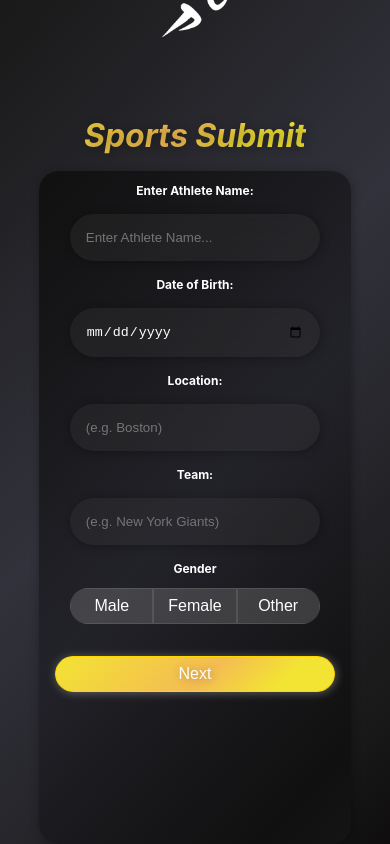
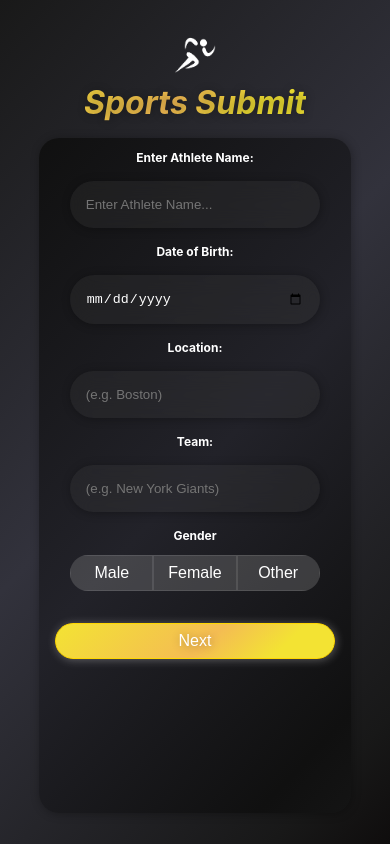
Before and after one commit to sgapnayr/sportssubmit, a React (Create React App) app: page / in a window 390 px wide. Built offline with nearby package versions, Linux system fonts and the light colour scheme; the HTML template or start-up script is replaced by a standard one; a web font is replaced by a local one.

Commit message:
Logo Query

```diff
--- a/src/components/Image.tsx
+++ b/src/components/Image.tsx
@@ -4,7 +4,7 @@ import SportsIcon from '../assets/sportsicon.png'
 function Image() {
     return (
         <div className='Image'>
-            <img src={SportsIcon} alt="" />
+            <img src={SportsIcon} alt="Icon Running to the Right" />
         </div>
     )
 }
--- a/src/components/Styles.css
+++ b/src/components/Styles.css
@@ -170,6 +170,14 @@ img {
 }
 
 @media (max-width: 800px) and (max-height: 900px) {
+    img {
+        width: 3rem;
+    }
+
+    .Image {
+        margin: 0rem;
+    }
+
     .Title {
         font-size: 2rem;
         padding-top: 4rem;
```
